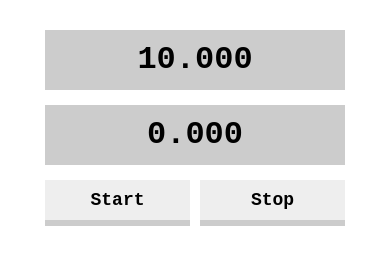
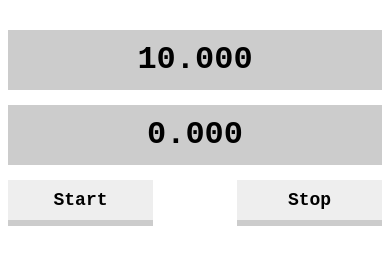
Before and after one commit to ayakayakak/10seconds, a plain HTML site: page index.html in a window 390 px wide. Drawn offline with Linux system fonts and the light colour scheme.

Commit message:
Update 10seconds.css

```diff
--- a/10seconds.css
+++ b/10seconds.css
@@ -43,3 +43,9 @@
     margin-top: 3px;
     box-shadow: 0 3px #ccc;
 }
+
+@media (max-width : 670px){
+    .container{
+        width: 100%;
+    }
+}
```
